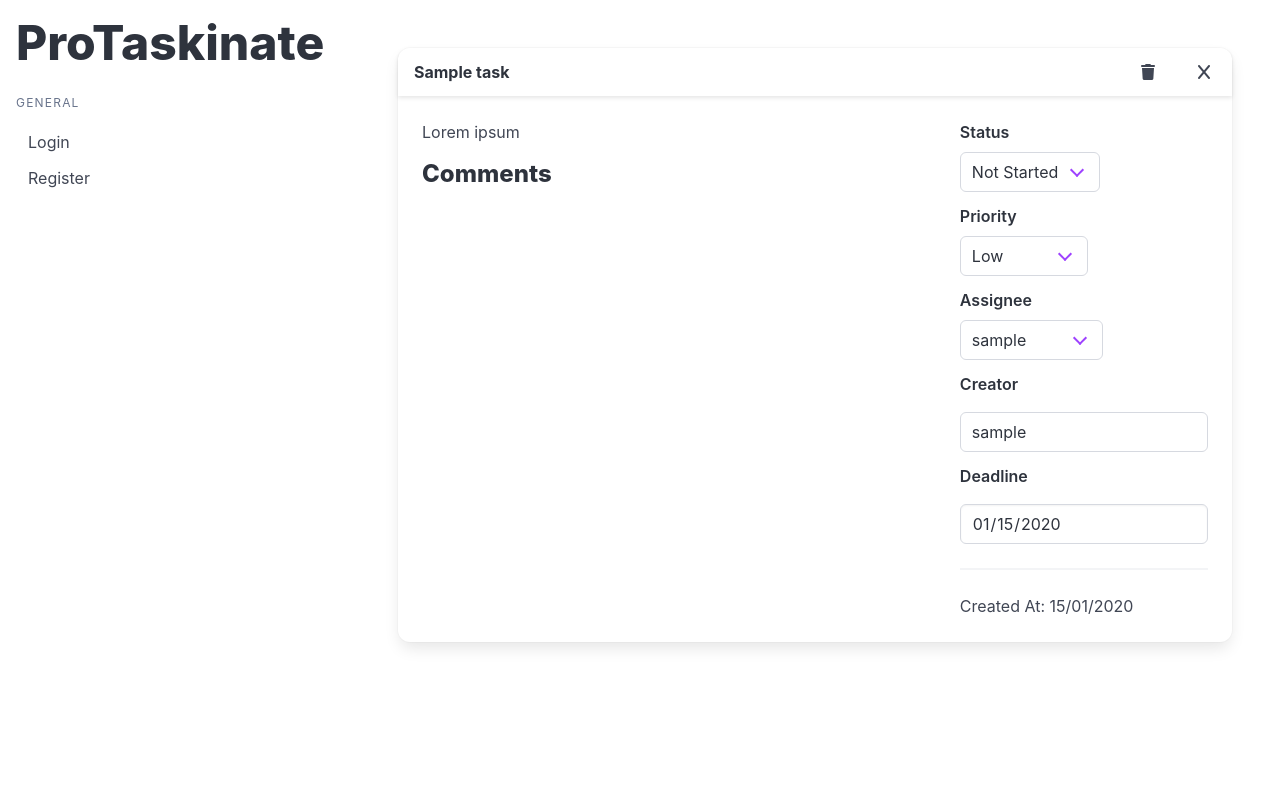
After one commit to 3nd3r1/protaskinate, a Flask app: template protaskinate/templates/project_task_view.html in a window 1280 px wide. The commit adds this page. Run offline with Flask 3, Linux system fonts and the light colour scheme; the template is opened without the code that fills it: most values are stand-ins (such as "Sample title", 1, 10 or a date in 2020); some libraries are stand-ins or nearby versions.

Commit message:
feat(task): Add single task view

```diff
--- a/protaskinate/templates/base.html
+++ b/protaskinate/templates/base.html
@@ -5,7 +5,14 @@
         <link
           rel="stylesheet"
           href="https://cdn.jsdelivr.net/npm/bulma@1.0.2/css/bulma.min.css"
-        >
+        />
+        <link
+          rel="stylesheet"
+          href="https://cdnjs.cloudflare.com/ajax/libs/font-awesome/6.6.0/css/all.min.css"
+          integrity="sha512-Kc323vGBEqzTmouAECnVceyQqyqdsSiqLQISBL29aUW4U/M7pSPA/gEUZQqv1cwx4OnYxTxve5UMg5GT6L4JJg=="
+          crossorigin="anonymous"
+          referrerpolicy="no-referrer"
+        />
         <style>
             :root {
                 --background-offset: 1%;
--- /dev/null
+++ b/protaskinate/templates/project_task_view.html
@@ -0,0 +1,117 @@
+{% extends "base.html" %}
+{% block title %}{{task.title}}{% endblock %}
+{% block content %}
+<div>
+    <div class="card">
+        <header class="card-header">
+            <p class="card-header-title">{{ task.title }}</p>
+            <form method="POST" action="{{url_for("project.project_task_delete_route", project_id=project.id, task_id=task.id)}}" class="task-delete-form">
+                <button class="card-header-icon" type="submit">
+                    <span class="icon">
+                        <i class="fas fa-trash"></i>
+                    </span>
+                </button>
+            </form>
+            <a href="{{url_for("project.project_view_route", project_id=project.id)}}" class="card-header-icon">
+                <span class="icon">
+                    <i class="fas fa-x"></i>
+                </span>
+            </a>
+        </header>
+        <div class="card-content">
+            <div class="content is-flex">
+                <div style="flex-basis: 75%">
+                    <div class="mb-4">
+                        <p>Lorem ipsum</p>
+                    </div>
+                    <div>
+                        <h3>Comments</h3>
+                    </div>
+                </div>
+                <div>
+                    <div class="field">
+                        <label class="label">Status</label>
+                        <div class="select">
+                            <form method="POST" action="{{url_for("project.project_task_edit_route", project_id=project.id, task_id=task.id)}}">
+                                <select name="status" class="task-status-select">
+                                    <option value="open" {% if task.status.value == "open" %}selected{% endif %}>Not Started</option>
+                                    <option value="in_progress" {% if task.status.value == "in_progress" %}selected{% endif %}>In Progress</option>
+                                    <option value="done" {% if task.status.value == "done" %}selected{% endif %}>Completed</option>
+                                </select>
+                            </form>
+                        </div>
+                    </div>
+                    <div class="field">
+                        <label class="label">Priority</label>
+                        <div class="select">
+                            <form method="POST" action="{{url_for("project.project_task_edit_route", project_id=project.id, task_id=task.id)}}">
+                                <select name="priority" class="task-priority-select">
+                                    <option value="low" {% if task.priority.value == "low" %}selected{% endif %}>Low</option>
+                                    <option value="medium" {% if task.priority.value == "medium" %}selected{% endif %}>Medium</option>
+                                    <option value="high" {% if task.priority.value == "high" %}selected{% endif %}>High</option>
+                                    <option value="very_high" {% if task.priority.value == "very_high" %}selected{% endif %}>Very High</option>
+                                </select>
+                            </form>
+                        </div>
+                    </div>
+                    <div class="field">
+                        <label class="label">Assignee</label>
+                        <div class="select">
+                            <form method="POST" action="{{url_for("project.project_task_edit_route", project_id=project.id, task_id=task.id)}}">
+                                <select name="assignee_id" class="task-assignee-select">
+                                    <option value="0" {% if task.assignee_id is none %}selected{% endif %}>Unassigned</option>
+                                    {% for user in users_dict.values() %}
+                                        <option value="{{ user.id }}" {% if task.assignee_id == user.id %}selected{% endif %}>{{ user.username }}</option>
+                                    {% endfor %}
+                                </select>
+                            </form>
+                        </div>
+                    </div>
+                    <div class="field">
+                        <p class="label">Creator</p>
+                        <div class="control">
+                            <input type="text" class="input" readonly value="{{users_dict[task.creator_id].username }}"/>
+                        </div>
+                    </div>
+                    <div class="field">
+                        <p class="label">Deadline</p>
+                        <div class="control">
+                            <input type="date" class="input"  value="{% if task.deadline != None %}{{ task.deadline.strftime("%Y-%m-%d") }}{% endif %}"/>
+                        </div>
+                    </div>
+                    <hr>
+                    <div>
+                        <p>Created At: {{ task.created_at.strftime("%d/%m/%Y") }}</p>
+                    </div>
+                </div>
+            </div>
+        </div>
+    </div>
+</div>
+<script>
+document.addEventListener('DOMContentLoaded', function() {
+    document.querySelectorAll('.task-status-select').forEach(function(selectElement) {
+        selectElement.addEventListener('change', function() {
+            this.form.submit();
+        });
+    });
+    document.querySelectorAll('.task-priority-select').forEach(function(selectElement) {
+        selectElement.addEventListener('change', function() {
+            this.form.submit();
+        });
+    });
+    document.querySelectorAll('.task-assignee-select').forEach(function(selectElement) {
+        selectElement.addEventListener('change', function() {
+            this.form.submit();
+        });
+    });
+    document.querySelectorAll('.task-delete-form').forEach(function(formElement) {
+        formElement.addEventListener('submit', function() {
+            if (!confirm('Are you sure you want to delete this task?')) {
+                event.preventDefault();
+            }
+        });
+    });
+});
+</script>
+{% endblock %}
```
Also changed, not shown: protaskinate/routes/project.py (+26 -4 lines), protaskinate/templates/project_view.html (+6 -3 lines).
